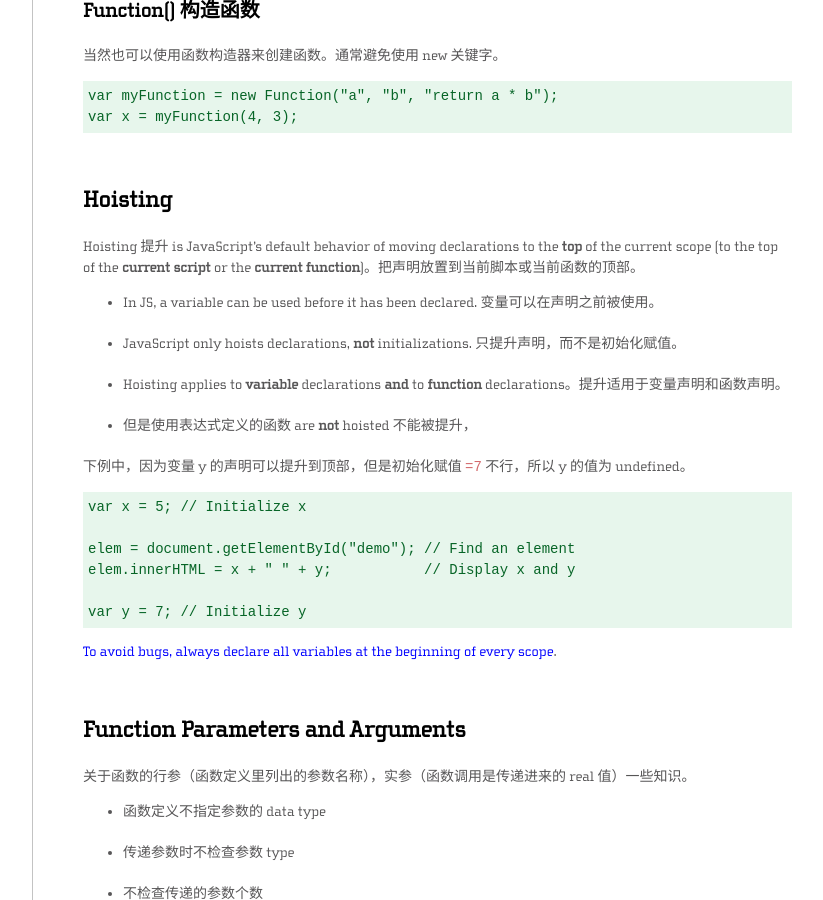
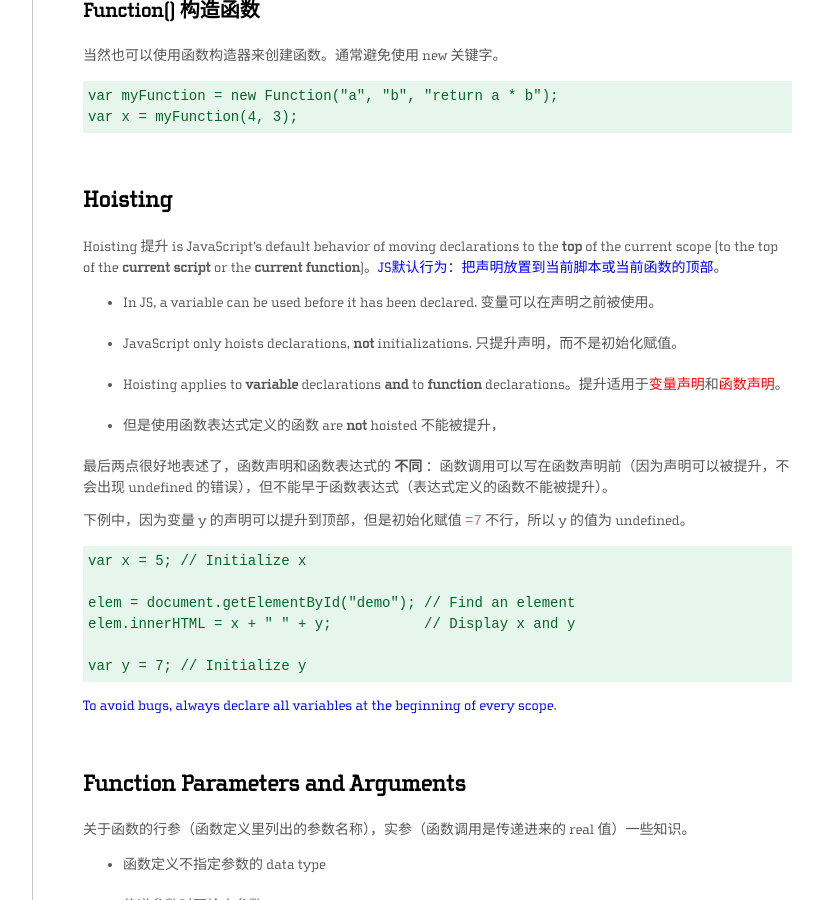
Before and after one commit to Vivi-wu/dive-into-web, a Jekyll site: the page built from _posts/2015-12-31-JavaScript-Functions.markdown, in a window 1280 px wide and 900 px high, scrolled down 1023 px. Shown: the whole window, without its empty margins (313-1136 px from the left). Built offline with Jekyll 4.4.1, drawn with Linux system fonts in a browser that asks for light colours; nearby versions of some CDN libraries.

Commit message:
add differences between function declaration and function expression

```diff
--- a/_posts/2015-12-31-JavaScript-Functions.markdown
+++ b/_posts/2015-12-31-JavaScript-Functions.markdown
@@ -48,12 +48,14 @@ JS函数可以使用表达式来定义。
 
 ## Hoisting
 
-Hoisting 提升 is JavaScript's default behavior of moving declarations to the **top** of the current scope (to the top of the **current script** or the **current function**)。把声明放置到当前脚本或当前函数的顶部。
+Hoisting 提升 is JavaScript's default behavior of moving declarations to the **top** of the current scope (to the top of the **current script** or the **current function**)。<span style="color:blue;">JS默认行为：把声明放置到当前脚本或当前函数的顶部</span>。
 
 + In JS, a variable can be used before it has been declared. 变量可以在声明之前被使用。
 + JavaScript only hoists declarations, **not** initializations. 只提升声明，而不是初始化赋值。
-+ Hoisting applies to **variable** declarations **and** to **function** declarations。提升适用于变量声明和函数声明。
-+ 但是使用表达式定义的函数 are **not** hoisted 不能被提升，
++ Hoisting applies to **variable** declarations **and** to **function** declarations。提升适用于<span style="color:red;">变量声明</span>和<span style="color:red;">函数声明</span>。
++ 但是使用函数表达式定义的函数 are **not** hoisted 不能被提升，
+
+最后两点很好地表述了，函数声明和函数表达式的 **不同** ：函数调用可以写在函数声明前（因为声明可以被提升，不会出现 undefined 的错误），但不能早于函数表达式（表达式定义的函数不能被提升）。
 
 下例中，因为变量 y 的声明可以提升到顶部，但是初始化赋值 `=7` 不行，所以 y 的值为 undefined。
 
```
